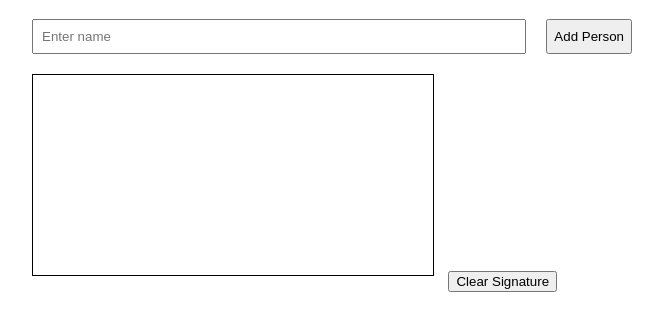
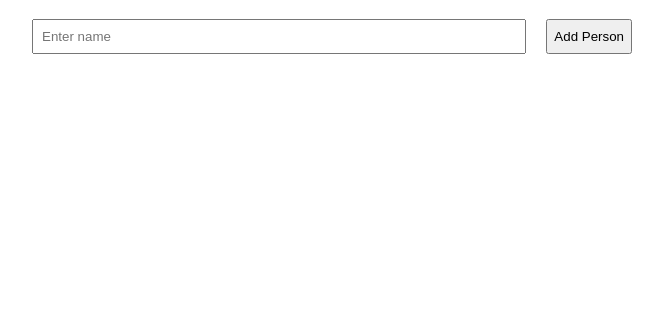
Before and after one commit to FoundationINCCorporateTeam/Checkin-1, a plain HTML site: page index.html in a window 1280 px wide. Shown: the part 89-420 px from the top of the page, without its empty margins (308-971 px from the left). Drawn offline with nearby package versions, Linux system fonts and the light colour scheme.

Commit message:
Update index.html

```diff
--- a/index.html
+++ b/index.html
@@ -14,8 +14,12 @@
             <button type="submit">Add Person</button>
         </form>
         <div id="checkin-list"></div>
-        <canvas id="signature-pad" width="400" height="200"></canvas>
-        <button id="clear-signature">Clear Signature</button>
+        <div id="signature-container" style="display:none;">
+            <h2>Signature</h2>
+            <canvas id="signature-pad" width="400" height="200"></canvas>
+            <button id="clear-signature">Clear Signature</button>
+            <button id="submit-signature">Submit Signature</button>
+        </div>
     </div>
     <script src="https://cdn.jsdelivr.net/npm/@supabase/supabase-js@1.35.0/dist/umd/supabase.min.js"></script>
     <script src="script.js"></script>
```
